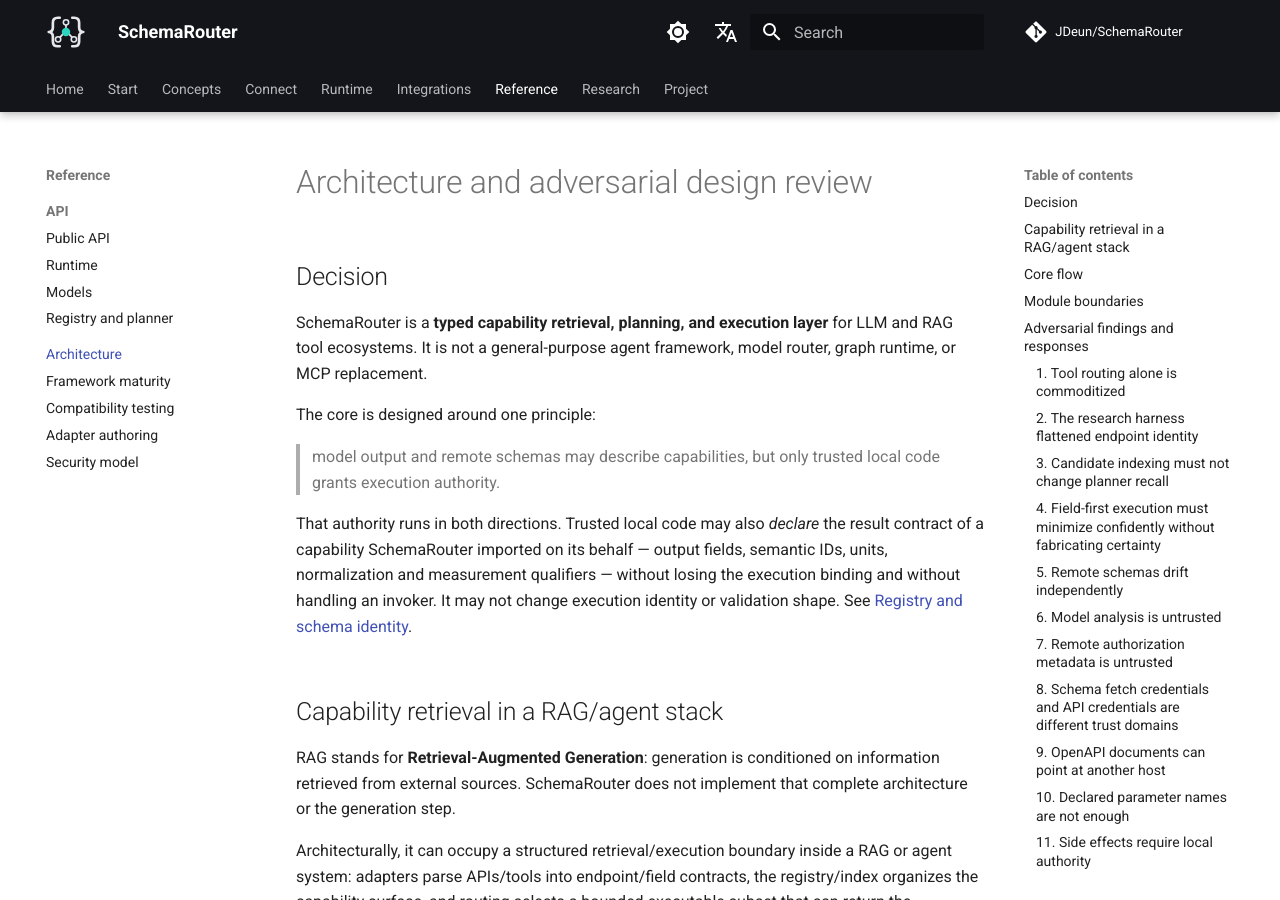
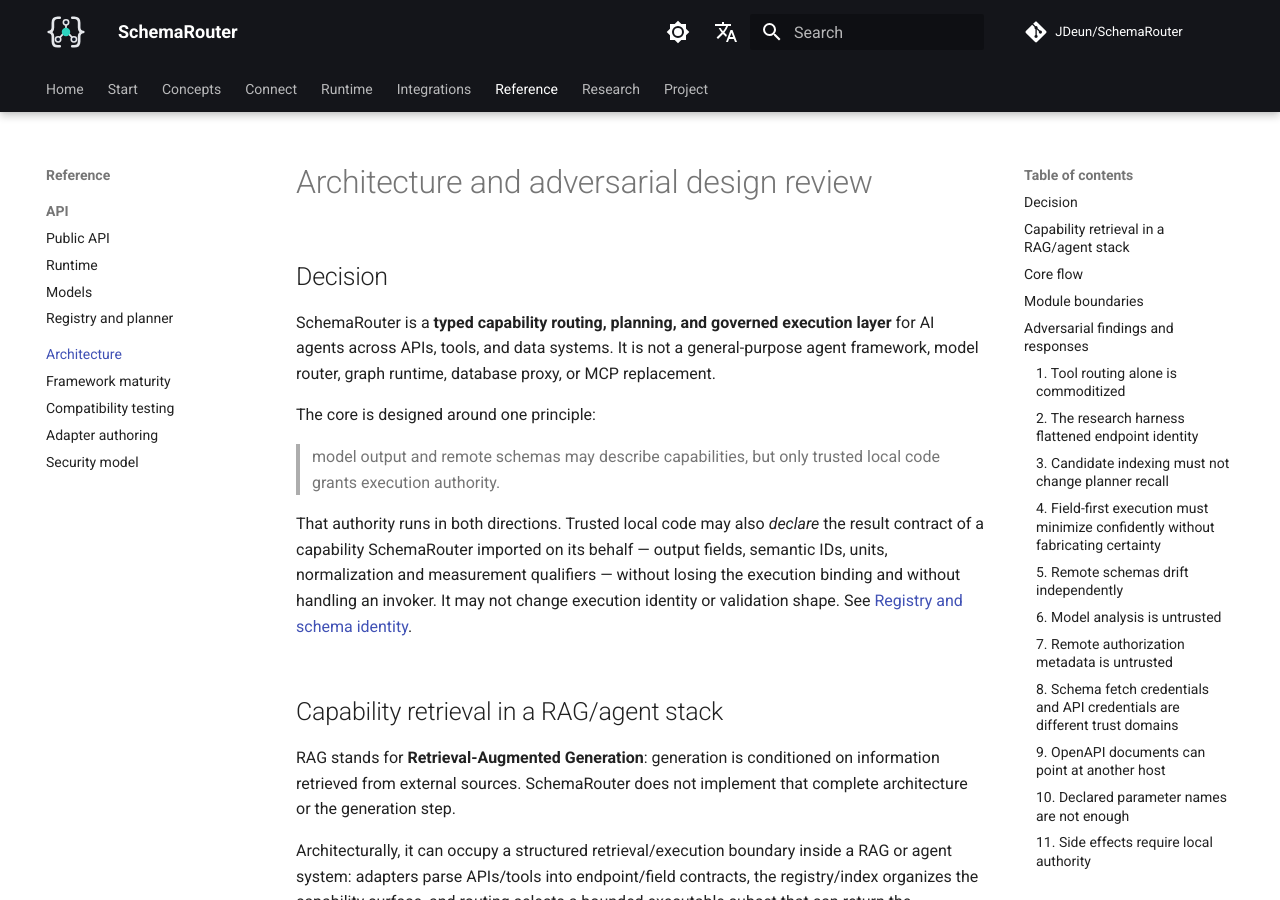
Before and after one commit to JDeun/SchemaRouter, an MkDocs documentation site: the page built from docs/architecture.md, in a window 1280 px wide and 900 px high. Built offline with MkDocs 1.6.1 and Material for MkDocs 9.7.7, drawn with Linux system fonts in a browser that asks for light colours; comment, search, counter and statistics services are not loaded.

Commit message:
docs: align 0.17 product positioning

```diff
--- a/docs/architecture.md
+++ b/docs/architecture.md
@@ -2,7 +2,7 @@
 
 ## Decision
 
-SchemaRouter is a **typed capability retrieval, planning, and execution layer** for LLM and RAG tool ecosystems. It is not a general-purpose agent framework, model router, graph runtime, or MCP replacement.
+SchemaRouter is a **typed capability routing, planning, and governed execution layer** for AI agents across APIs, tools, and data systems. It is not a general-purpose agent framework, model router, graph runtime, database proxy, or MCP replacement.
 
 The core is designed around one principle:
 
```
